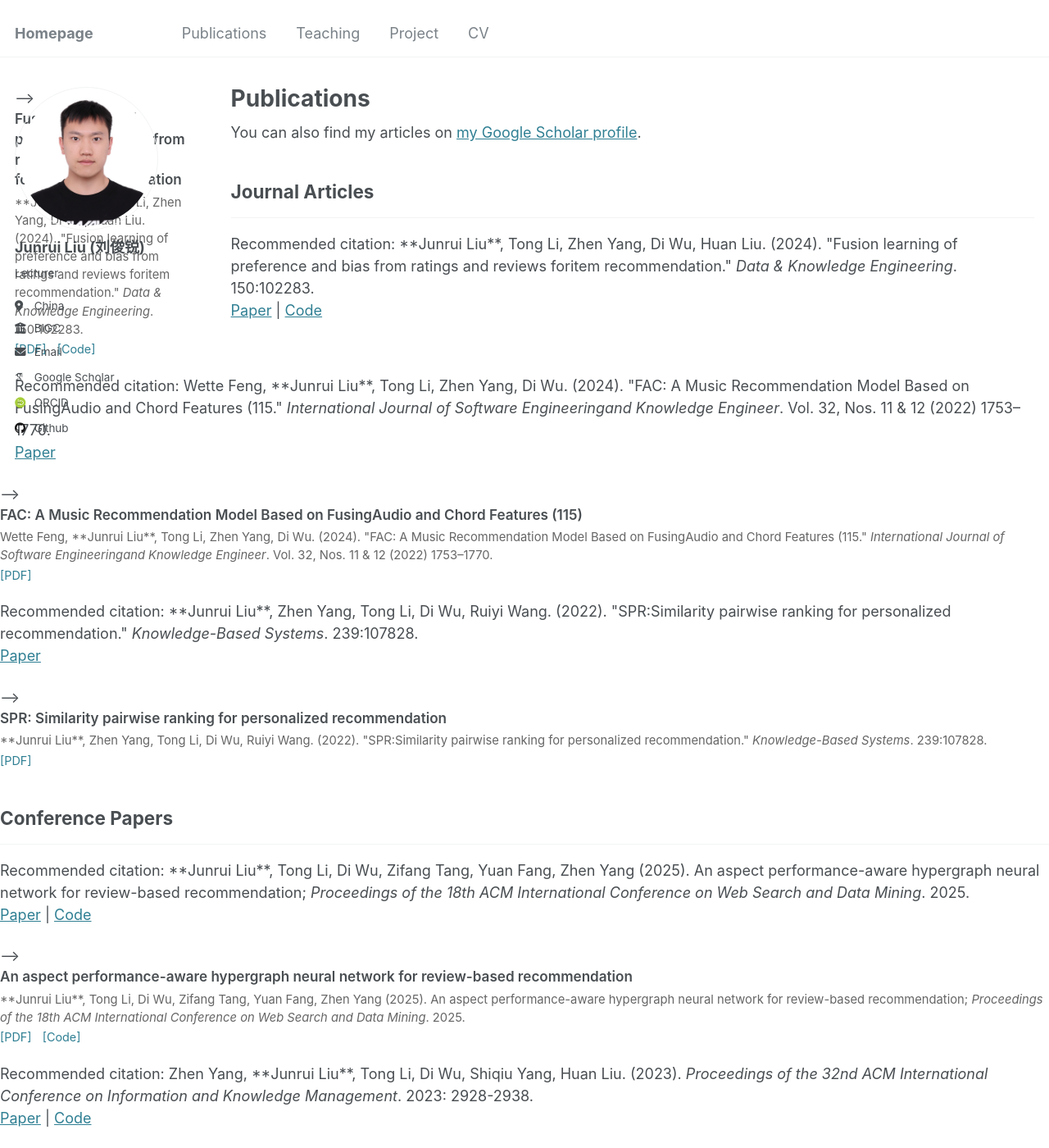
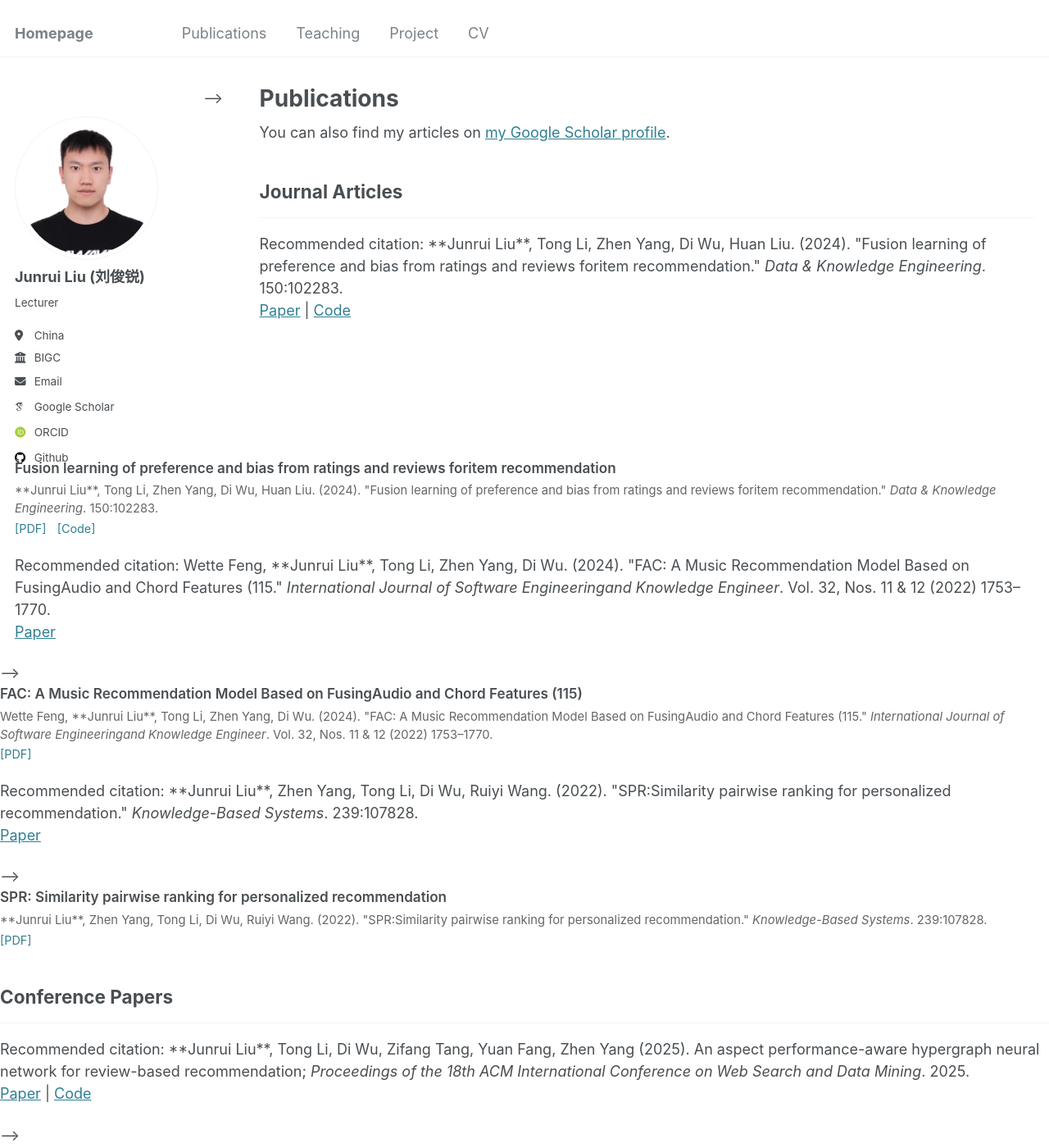
Before and after one commit to dianziliu/dianziliu.github.io, a Jekyll site: the page built from _pages/publications.html, in a window 1280 px wide and 1400 px high. Shown: the whole window at 82% size. Built offline with Jekyll 4.4.1, drawn with Linux system fonts in a browser that asks for light colours; some web fonts are replaced.

Commit message:
fiexed custiom scss

```diff
--- a/_sass/_custom.scss
+++ b/_sass/_custom.scss
@@ -38,3 +38,100 @@
   margin-right: 0.5rem;
   text-decoration: none;
 }
+
+
+/* ===================================
+   Compact Publications
+   =================================== */
+
+/* 论文列表 */
+.pub-item {
+  margin: 0 0 1.1rem 0;
+  padding: 0;
+  line-height: 1.45;
+  clear: both;
+}
+
+/* 论文标题 */
+.pub-title {
+  font-size: 0.95rem;
+  font-weight: 600;
+  margin-bottom: 0.2rem;
+
+  a {
+    color: inherit;
+    text-decoration: none;
+
+    &:hover {
+      color: #4f46e5;
+    }
+  }
+}
+
+/* 作者、期刊信息 */
+.pub-citation {
+  font-size: 0.82rem;
+  line-height: 1.5;
+  color: #666;
+  margin-bottom: 0.2rem;
+}
+
+/* PDF / Code 链接 */
+.pub-links {
+  font-size: 0.8rem;
+
+  a {
+    margin-right: 0.5rem;
+    text-decoration: none;
+  }
+}
+
+/* ===================================
+   Publications Layout Fix
+   =================================== */
+
+/* 桌面端：防止个人简介与论文重叠 */
+@media (min-width: 1024px) {
+
+  #main > .sidebar {
+    float: left;
+    position: relative;
+    width: 20%;
+    max-width: 230px;
+    margin-right: 0;
+    padding-top: 0;
+    height: auto;
+    overflow: visible;
+  }
+
+  #main > .archive {
+    float: right;
+    width: 76%;
+    margin-left: 0;
+    padding-left: 0;
+    min-width: 0;
+    box-sizing: border-box;
+  }
+}
+
+/* 移动端 */
+@media (max-width: 1023px) {
+
+  #main > .sidebar,
+  #main > .archive {
+    float: none;
+    position: relative;
+    width: 100%;
+    max-width: none;
+    margin-left: 0;
+    padding-left: 0;
+    box-sizing: border-box;
+  }
+}
+
+/* 避免长标题撑开内容区域 */
+.pub-item,
+.pub-title,
+.pub-citation {
+  overflow-wrap: anywhere;
+}
```
